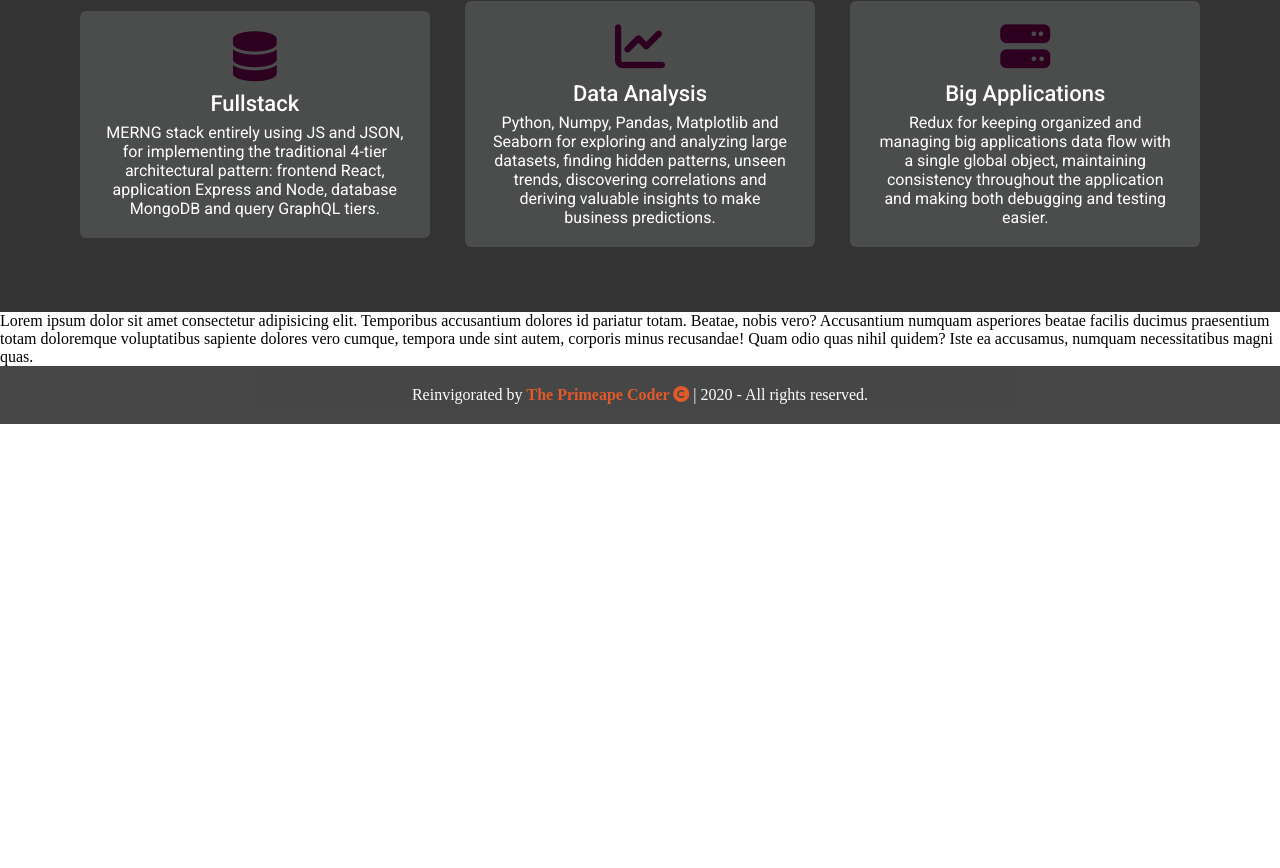
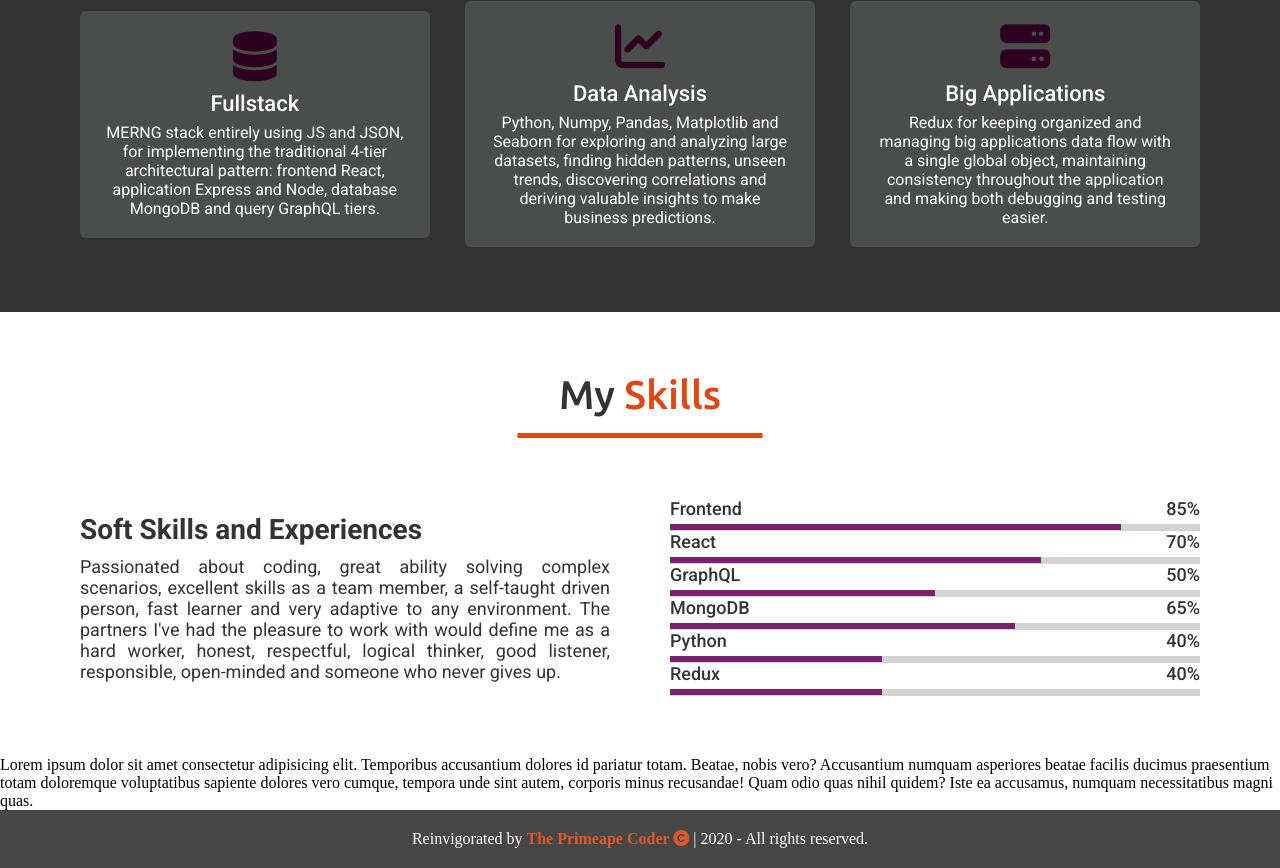
Before and after one commit to vinicius77/react-images-carousel, a React (Create React App) app: page / in a window 1280 px wide. Shown: the part 1877-2745 px from the top of the page. Before the commit the page ends 2301 px from the top, so only its background shows below. Built offline with nearby package versions, Linux system fonts and the light colour scheme.

Commit message:
Implements the Skills section with its responsiviness and corrects a glitch on hamburger menu for mobile screens

```diff
--- a/src/App.js
+++ b/src/App.js
@@ -5,6 +5,7 @@ import Home from "./components/Home";
 import Footer from "./components/Footer";
 import About from "./components/About";
 import Services from "./components/Services";
+import Skills from "./components/Skills";
 
 function App() {
   return (
@@ -14,6 +15,7 @@ function App() {
         <Home />
         <About />
         <Services />
+        <Skills />
 
         <p>
           Lorem ipsum dolor sit amet consectetur adipisicing elit. Temporibus
--- a/src/components/About.js
+++ b/src/components/About.js
@@ -17,11 +17,12 @@ const About = () => {
               My name is Vinicius and I'm a <span>Fullstack Developer</span>
             </div>
             <p>
-              A passionate developer who when isn't glued to Ubunta's screen
-              (his laptop), spends time playing football, drawing, learning
-              Finnish and trying to be always updated with the most recent
-              technologies. Currently resides in Helsinki with his wife Hanna
-              and fulfill her life with tons of geek stuff and stickers.
+              A top bloke dude that when isn't glued to his laptop screen,
+              spends time outside playing football and working out, drawing,
+              playing and listening to music, learning random stuff,
+              skateboarding, watching repeated episodes of Two and a Half Men
+              and Naruto Shippuden, reading and travelling. Also loves surfing
+              but here in Finland it is such a hard task to accomplish.
             </p>
             <a href="/">Download my CV</a>
           </div>
--- a/src/components/Navbar.css
+++ b/src/components/Navbar.css
@@ -122,7 +122,7 @@
     left: 50%;
     transform: translate(-50%, -50%) scale(0);
     font-size: 10rem;
-    color: var(--light-gray);
+    color: var(--ubuntu-light-gray);
     letter-spacing: 50px;
     z-index: -1;
     transition: 0.5s ease letter-spacing;
--- a/src/components/Services.js
+++ b/src/components/Services.js
@@ -4,10 +4,10 @@ import "./Services.css";
 const Services = () => {
   return (
     <section className="services" id="services">
-      <h2 className="title">
-        My <span>Speciality</span>
-      </h2>
       <div className="max-width">
+        <h2 className="title">
+          My <span>Speciality</span>
+        </h2>
         <div className="services-content">
           {/** Card 1  */}
           <div className="card">
--- /dev/null
+++ b/src/components/Skills.css
@@ -0,0 +1,106 @@
+.skills {
+  font-family: "Roboto", sans-serif;
+  color: var(--ubuntu-gray);
+}
+
+.skills .title {
+  position: relative;
+  text-align: center;
+  font-size: 40px;
+  font-weight: 500;
+  margin-bottom: 60px;
+  padding-bottom: 20px;
+  font-family: "Ubuntu", sans-serif;
+}
+
+.skills .title span {
+  color: var(--ubuntu-orange);
+}
+
+.skills .title::before {
+  content: "";
+  position: absolute;
+  bottom: 0px;
+  left: 50%;
+  width: 245px;
+  height: 5px;
+  background: var(--ubuntu-orange);
+  transform: translateX(-50%);
+}
+
+.skills .skills-content {
+  display: flex;
+  flex-wrap: wrap;
+  align-items: center;
+  justify-content: space-between;
+}
+
+.skills .skills-content .column {
+  width: calc(50% - 30px);
+}
+
+.skills .skills-content .left .text {
+  font-size: 28px;
+  font-weight: 600;
+  margin-bottom: 10px;
+}
+
+.skills .skills-content .left p {
+  text-align: justify;
+  font-size: 18px;
+}
+
+.skills .skills-content .right .info {
+  display: flex;
+  margin-bottom: 5px;
+  align-items: center;
+  justify-content: space-between;
+}
+
+.skills .skills-content .right span {
+  font-weight: 500;
+  font-size: 18px;
+}
+
+.skills .skills-content .right .line {
+  height: 7px;
+  width: 100%;
+  background: lightgray;
+  position: relative;
+}
+
+.skills .skills-content .right .line::before {
+  content: "";
+  position: absolute;
+  height: 80%;
+  left: 0;
+  top: 0;
+  background: var(--ubuntu-purple);
+}
+
+.skills .skills-content .right .frontend::before {
+  width: 85%;
+}
+.skills .skills-content .right .react::before {
+  width: 70%;
+}
+.skills .skills-content .right .graphql::before {
+  width: 50%;
+}
+.skills .skills-content .right .mongodb::before {
+  width: 65%;
+}
+.skills .skills-content .right .python::before {
+  width: 40%;
+}
+.skills .skills-content .right .redux::before {
+  width: 40%;
+}
+
+/** Responsive Media Queries for Skills section */
+@media (max-width: 949px) {
+  .skills .skills-content .column {
+    width: 100%;
+    margin-bottom: 25px;
+  }
+}
--- /dev/null
+++ b/src/components/Skills.js
@@ -0,0 +1,74 @@
+import React from "react";
+import "./Skills.css";
+
+const Skills = () => {
+  return (
+    <section className="skills" id="skills">
+      <div className="max-width">
+        <h2 className="title">
+          My <span>Skills</span>
+        </h2>
+        <div className="skills-content">
+          <div className="column left">
+            <div className="text">Soft Skills and Experiences</div>
+            <p>
+              Passionated about coding, great ability solving complex scenarios,
+              excellent skills as a team member, a self-taught driven person,
+              fast learner and very adaptive to any environment. The partners
+              I've had the pleasure to work with would define me as a hard
+              worker, honest, respectful, logical thinker, good listener,
+              responsible, open-minded and someone who never gives up.
+            </p>
+          </div>
+
+          <div className="column right">
+            <div className="bars">
+              <div className="info">
+                <span>Frontend</span>
+                <span>85%</span>
+              </div>
+              <div className="line frontend"></div>
+            </div>
+            <div className="bars">
+              <div className="info">
+                <span>React</span>
+                <span>70%</span>
+              </div>
+              <div className="line react"></div>
+            </div>
+            <div className="bars">
+              <div className="info">
+                <span>GraphQL</span>
+                <span>50%</span>
+              </div>
+              <div className="line graphql"></div>
+            </div>
+            <div className="bars">
+              <div className="info">
+                <span>MongoDB</span>
+                <span>65%</span>
+              </div>
+              <div className="line mongodb"></div>
+            </div>
+            <div className="bars">
+              <div className="info">
+                <span>Python</span>
+                <span>40%</span>
+              </div>
+              <div className="line python"></div>
+            </div>
+            <div className="bars">
+              <div className="info">
+                <span>Redux</span>
+                <span>40%</span>
+              </div>
+              <div className="line redux"></div>
+            </div>
+          </div>
+        </div>
+      </div>
+    </section>
+  );
+};
+
+export default Skills;
```
